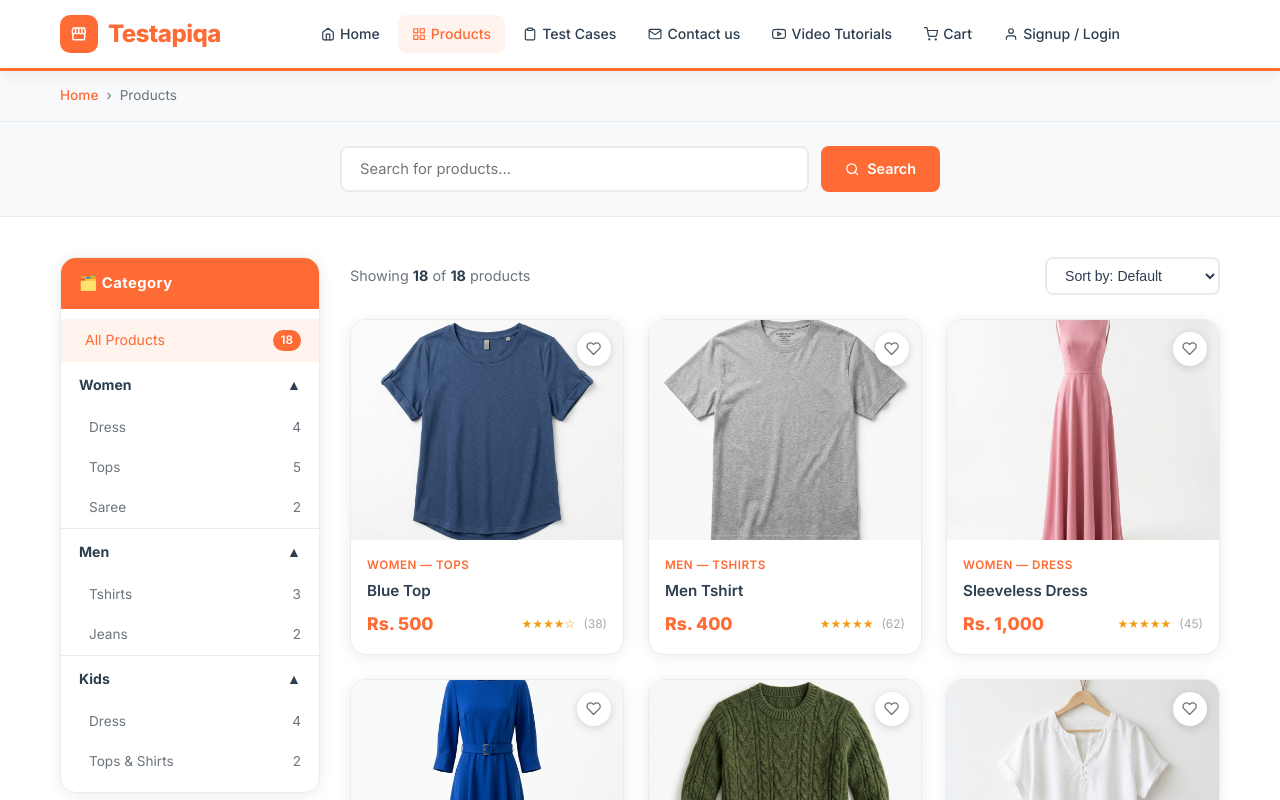
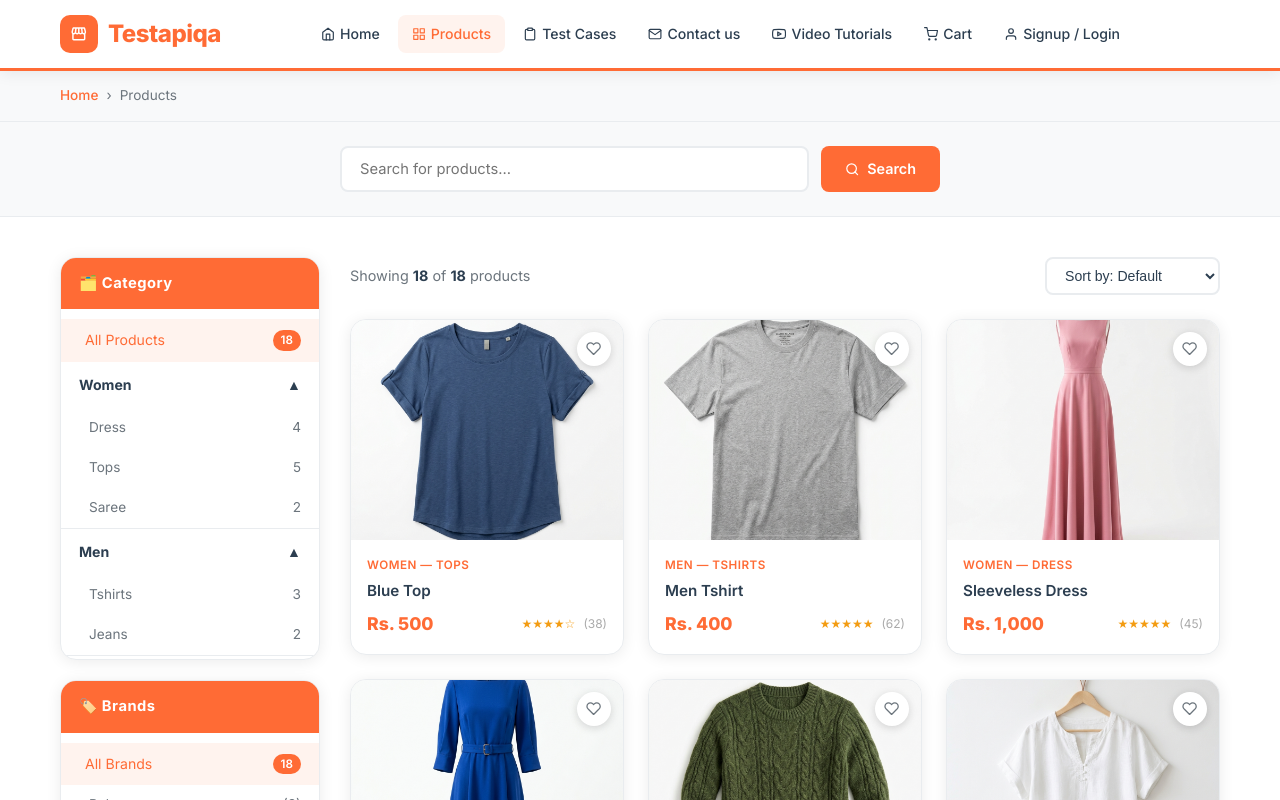
Before and after one commit to poornavenkatasaidronadula-lgtm/Testapiqa, a React (Create React App) app: page /products in a window 1280 px wide. Shown: the top 800 px of the page. Built offline with nearby package versions, Linux system fonts and the light colour scheme.

Commit message:
Implement constrained custom-styled scrolling regions for facet filter sidebars to maintain UI proportions

```diff
--- a/src/App.css
+++ b/src/App.css
@@ -636,7 +636,27 @@
   gap: 8px;
 }
 
-.sidebar-card-body { padding: 10px 0; }
+.sidebar-card-body {
+  padding: 10px 0;
+  max-height: 350px;
+  overflow-y: auto;
+}
+
+/* Custom Scrollbar for Sidebar Cards */
+.sidebar-card-body::-webkit-scrollbar {
+  width: 6px;
+}
+.sidebar-card-body::-webkit-scrollbar-track {
+  background: #f9f9f9;
+  border-radius: 4px;
+}
+.sidebar-card-body::-webkit-scrollbar-thumb {
+  background: #ddd;
+  border-radius: 4px;
+}
+.sidebar-card-body::-webkit-scrollbar-thumb:hover {
+  background: var(--primary);
+}
 
 .sidebar-category-item {
   padding: 10px 18px;
```
